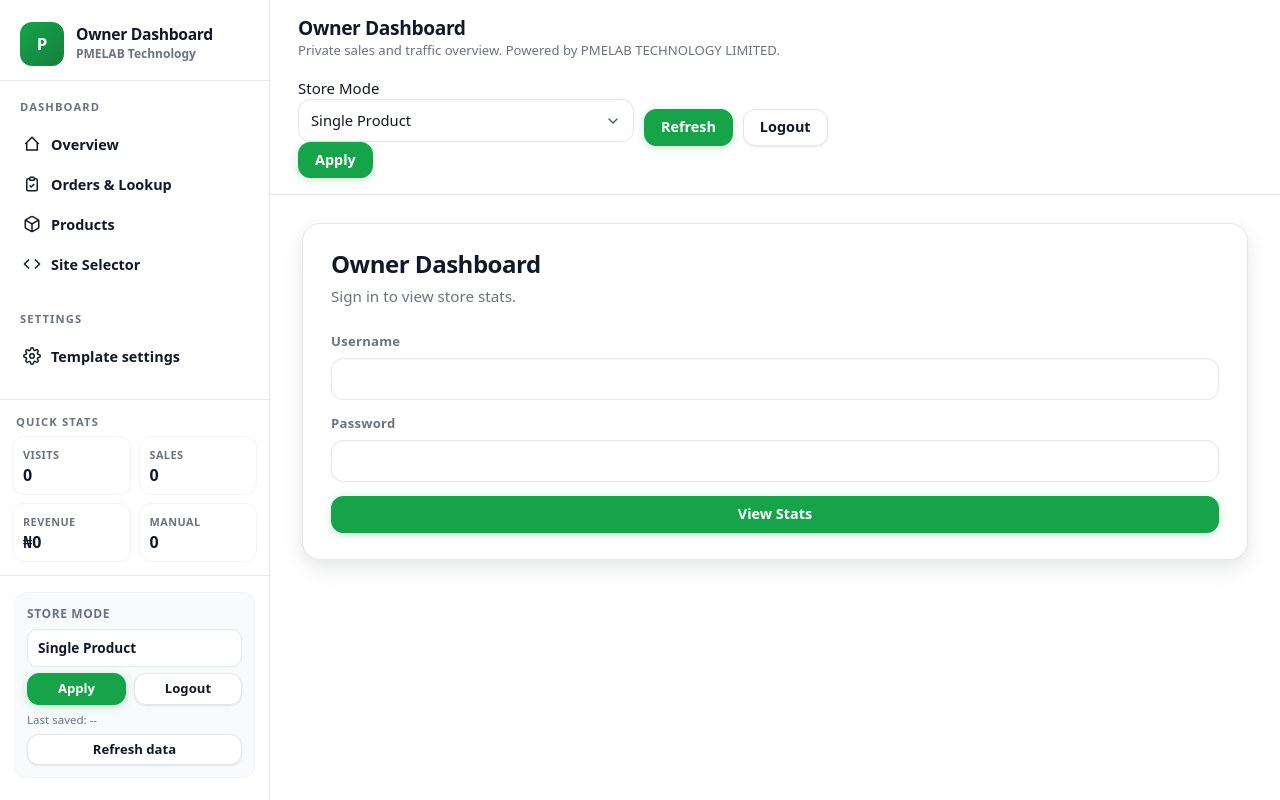
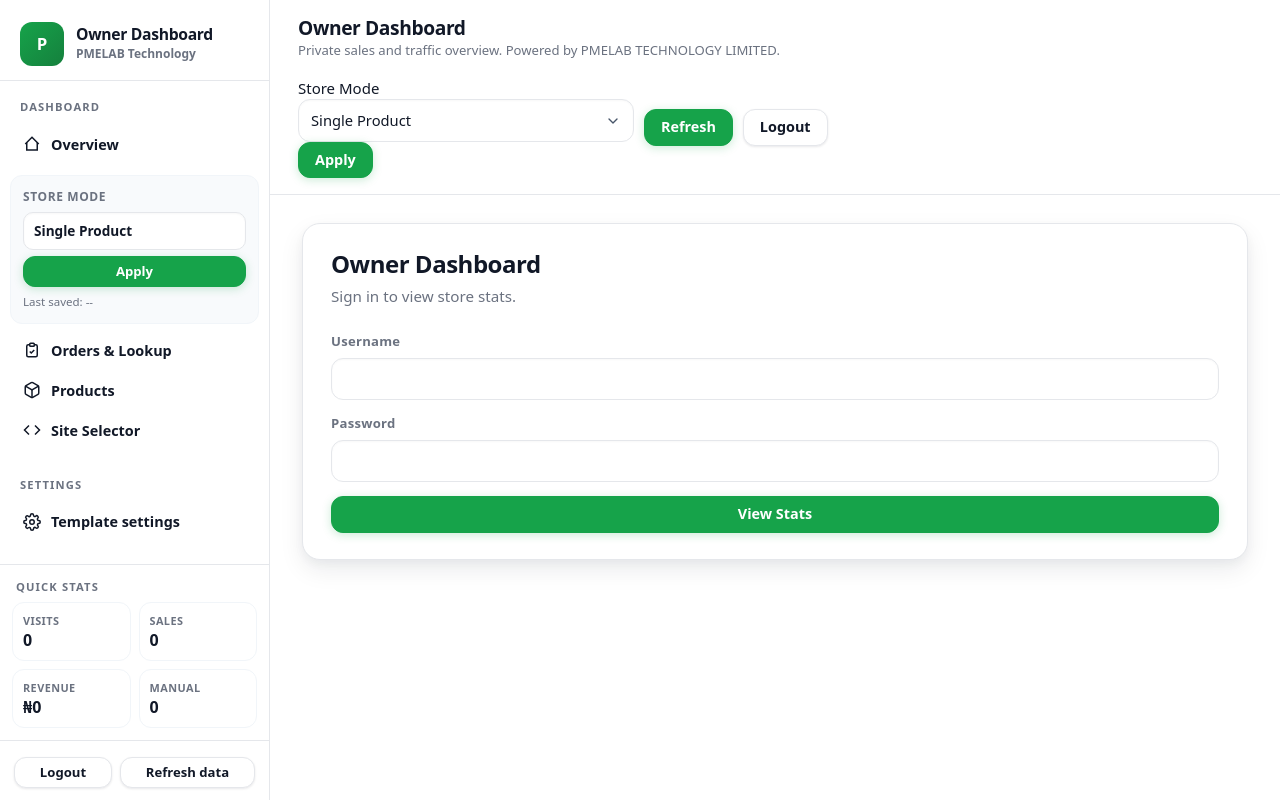
Before and after one commit to ibfarukk/multi-products-ecommerce-website, a plain HTML site: page owner.html in a window 1280 px wide. Drawn offline with Linux system fonts and the light colour scheme.

Commit message:
bug fixed and admin dashboard added

```diff
--- a/owner.html
+++ b/owner.html
@@ -1484,6 +1484,20 @@
                 <li><button type="button" class="owner-sidebar-link" data-nav-goto="overview" data-main-nav-tab="overview">
                     <svg viewBox="0 0 24 24"><path d="M3 12l9-9 9 9"/><path d="M5 10v10h14V10"/></svg> Overview
                 </button></li>
+            </ul>
+            <div class="owner-sidebar-mini-mode" style="margin: 2px 10px 6px;">
+                <label for="owner-sidebar-site-mode">Store Mode</label>
+                <select id="owner-sidebar-site-mode" aria-label="Active website mode">
+                    <option value="singleproduct">Single Product</option>
+                    <option value="multipleproducts">Multiple Products</option>
+                    <option value="affiliate">Affiliate</option>
+                </select>
+                <div class="owner-sidebar-mini-mode-row">
+                    <button type="button" id="owner-sidebar-site-mode-apply" class="btn btn-primary" style="flex: 1 1 100%;">Apply</button>
+                </div>
+                <div class="owner-sidebar-mini-mode-status" id="owner-sidebar-mode-status">Last saved: --</div>
+            </div>
+            <ul class="owner-sidebar-list" data-main-nav>
                 <li><button type="button" class="owner-sidebar-link" data-nav-goto="orders" data-main-nav-tab="orders">
                     <svg viewBox="0 0 24 24"><path d="M9 5H7a2 2 0 0 0-2 2v12a2 2 0 0 0 2 2h10a2 2 0 0 0 2-2V7a2 2 0 0 0-2-2h-2"/><rect x="9" y="3" width="6" height="4" rx="1"/><path d="M9 14l2 2 4-4"/></svg> Orders &amp; Lookup
                 </button></li>
@@ -1528,21 +1542,11 @@
                 </div>
             </div>
 
-            <!-- Sidebar footer: mode selector + quick logout -->
+            <!-- Sidebar footer: quick logout + refresh -->
             <div class="owner-sidebar-footer">
-                <div class="owner-sidebar-mini-mode">
-                    <label for="owner-sidebar-site-mode">Store Mode</label>
-                    <select id="owner-sidebar-site-mode" aria-label="Active website mode">
-                        <option value="singleproduct">Single Product</option>
-                        <option value="multipleproducts">Multiple Products</option>
-                        <option value="affiliate">Affiliate</option>
-                    </select>
-                    <div class="owner-sidebar-mini-mode-row">
-                        <button type="button" id="owner-sidebar-site-mode-apply" class="btn btn-primary">Apply</button>
-                        <button type="button" id="owner-sidebar-logout" class="btn btn-secondary">Logout</button>
-                    </div>
-                    <div class="owner-sidebar-mini-mode-status" id="owner-sidebar-mode-status">Last saved: --</div>
-                    <button type="button" class="btn btn-secondary" id="owner-sidebar-refresh" style="padding:8px 10px;font-size:0.82rem;">Refresh data</button>
+                <div class="owner-sidebar-mini-mode-row">
+                    <button type="button" id="owner-sidebar-logout" class="btn btn-secondary">Logout</button>
+                    <button type="button" class="btn btn-secondary" id="owner-sidebar-refresh">Refresh data</button>
                 </div>
             </div>
         </aside>
```
Also changed, not shown: 1 other file.
